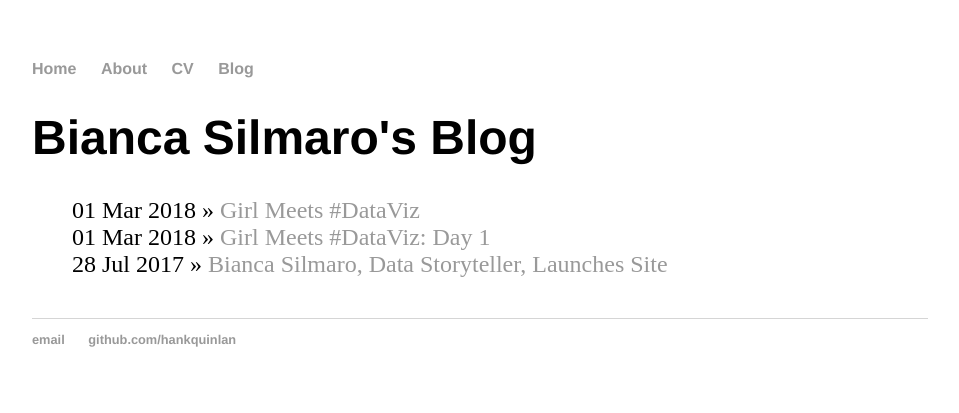
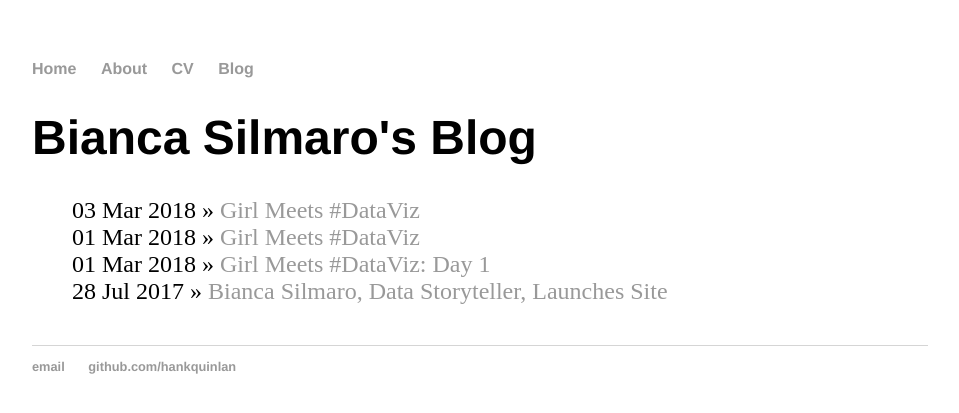
Before and after one commit to binkymilk/portfolio-gh-pages, a Jekyll site: the page built from blog/index.html, in a window 1280 px wide. Shown: the top 413 px of the page, without its empty margins (160-1119 px from the left). Built offline with Jekyll 4.4.1, drawn with Linux system fonts in a browser that asks for light colours.

Commit message:
Update and rename Day2.md to 2018-03-03-girl-meets-dataviz.md

```diff
--- a/_posts/Day2.md
+++ b/_posts/2018-03-03-girl-meets-dataviz.md
@@ -1,3 +1,9 @@
+---
+layout: post
+title: "Girl Meets #DataViz"
+date: 2018-03-03
+---
+
 
 # Day 2: Universal Functions
 
```
